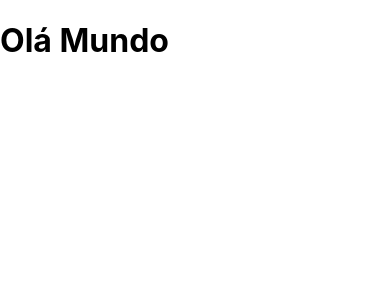
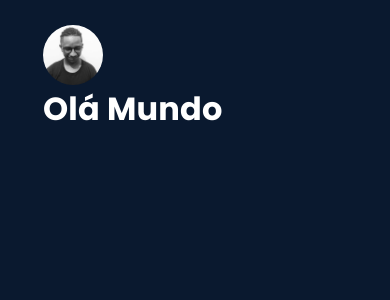
Before and after one commit to daniilomello/daniilodev-v1, a Next.js app: page / in a window 390 px wide. Shown: the top 300 px of the page. Built offline with nearby package versions, Linux system fonts and the light colour scheme.

Commit message:
finished avatar component

```diff
--- /dev/null
+++ b/components/Avatar/avatar.component.js
@@ -0,0 +1,18 @@
+import { Link, AvatarComponent } from './avatar.styled'
+
+function Avatar() {
+  return(
+    <Link href="/">
+      <figure>
+        <AvatarComponent
+          src="/eu.jpg"
+          alt="Foto do Danilo de Perfil olhando para baixo"
+          width={60}
+          height={60}
+        />
+      </figure>
+    </Link>
+  )
+}
+
+export default Avatar
--- /dev/null
+++ b/components/Avatar/avatar.styled.js
@@ -0,0 +1,17 @@
+import styled from 'styled-components'
+import Image from 'next/image'
+
+export const Link = styled.a`
+  width: 60px;
+  height: 60px;
+  display: block;
+  transition: all 1s ease;
+  &:hover{
+    transform: translateY(-10px);
+    transition: all 1s ease;
+  }
+`
+
+export const AvatarComponent = styled(Image)`
+  border-radius: 60px;
+`
--- a/package.json
+++ b/package.json
@@ -10,6 +10,8 @@
   "dependencies": {
     "next": "10.0.1",
     "react": "17.0.1",
-    "react-dom": "17.0.1"
+    "react-dom": "17.0.1",
+    "styled-components": "^5.2.1",
+    "styled-icons": "^10.22.0"
   }
 }
--- /dev/null
+++ b/pages/_document.js
@@ -0,0 +1,42 @@
+import Document, { Html, Head, Main, NextScript } from 'next/document'
+import { ServerStyleSheet } from 'styled-components'
+
+export default class MyDocument extends Document {
+  static async getInitialProps(ctx) {
+    const sheet = new ServerStyleSheet()
+    const originalRenderPage = ctx.renderPage
+
+    try {
+      ctx.renderPage = () =>
+        originalRenderPage({
+          enhanceApp: (App) => (props) =>
+            sheet.collectStyles(<App {...props} />),
+        })
+
+      const initialProps = await Document.getInitialProps(ctx)
+      return {
+        ...initialProps,
+        styles: (
+          <>
+            {initialProps.styles}
+            {sheet.getStyleElement()}
+          </>
+        ),
+      }
+    } finally {
+      sheet.seal()
+    }
+  }
+
+  render() {
+    return (
+      <Html lang="pt-BR">
+        <Head />
+        <body>
+          <Main />
+          <NextScript />
+        </body>
+      </Html>
+    )
+  }
+}
--- a/pages/index.js
+++ b/pages/index.js
@@ -1,4 +1,6 @@
 import Head from 'next/head'
+
+import Avatar from '../components/Avatar/avatar.component'
 
 export default function Home() {
   return (
@@ -8,6 +10,10 @@ export default function Home() {
         <link rel="icon" href="/favicon.ico" />
       </Head>
 
+      <header>
+        <Avatar />
+      </header>
+
       <main>
         <h1>Olá Mundo</h1>
       </main>
--- a/styles/globals.css
+++ b/styles/globals.css
@@ -1,16 +1,36 @@
-html,
-body {
+@import url('https://fonts.googleapis.com/css2?family=Poppins:ital,wght@0,100;0,200;0,300;0,400;0,500;0,600;0,700;0,800;0,900;1,200;1,300;1,400&display=swap');
+@import url('https://fonts.googleapis.com/css2?family=Fira+Code:wght@300&display=swap');
+
+* {
+  margin: 0;
   padding: 0;
-  margin: 0;
-  font-family: -apple-system, BlinkMacSystemFont, Segoe UI, Roboto, Oxygen,
-    Ubuntu, Cantarell, Fira Sans, Droid Sans, Helvetica Neue, sans-serif;
+  user-select: none;
 }
 
-a {
-  color: inherit;
-  text-decoration: none;
+*,
+::before,
+::after {
+  box-sizing: inherit;
 }
 
-* {
+body {
+  background: #0a192f;
+  color: white;
+  padding: 60px 90px;
+  font-family: 'Poppins', sans-serif;
+  letter-spacing: 0.2px;
   box-sizing: border-box;
 }
+
+@media (max-width: 62.5rem) {
+  body {
+    padding: 25px 25px 25px 43px;
+  }
+}
+p {
+  line-height: 1.7;
+}
+
+ul {
+  list-style-type: none;
+}
```
Also changed, not shown: styles/Home.module.css (deleted, +0 -122 lines), public/eu.jpg (added), 1 other file (tests, documents, lock files or other folders).
